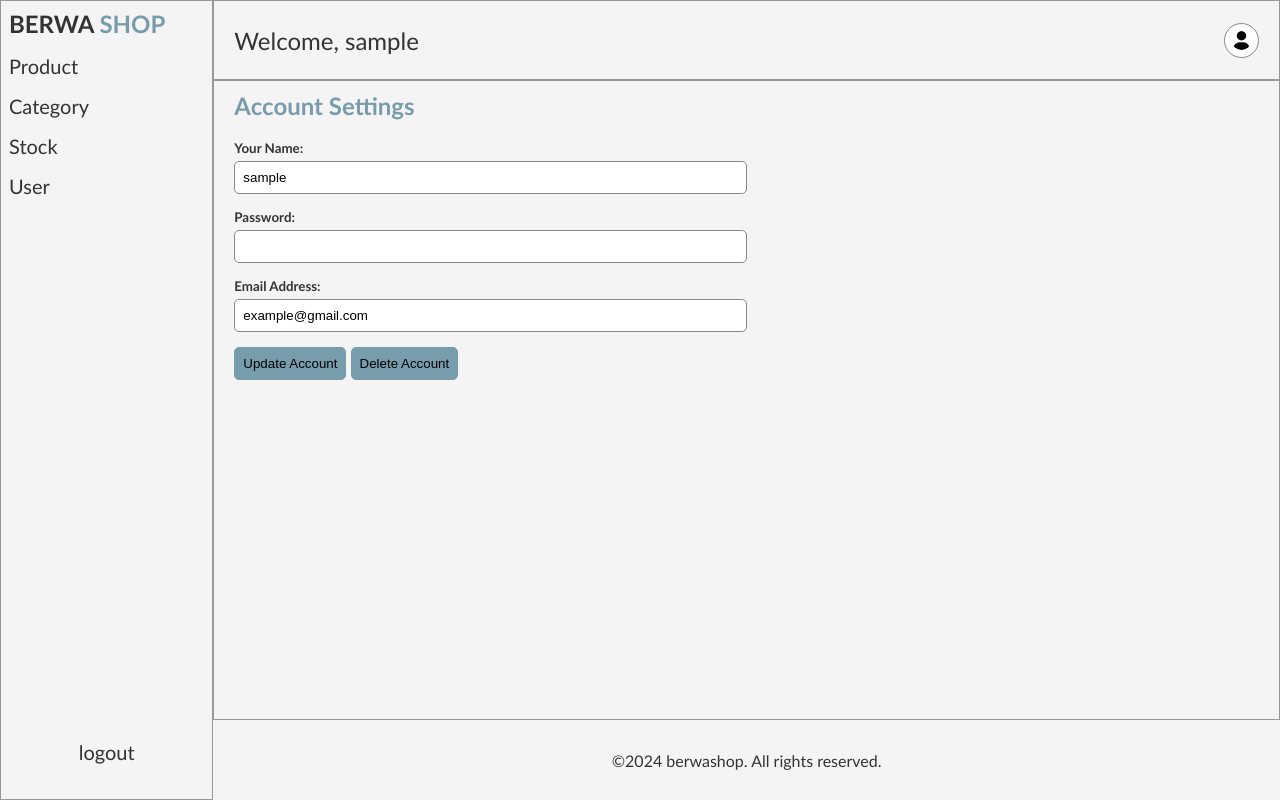
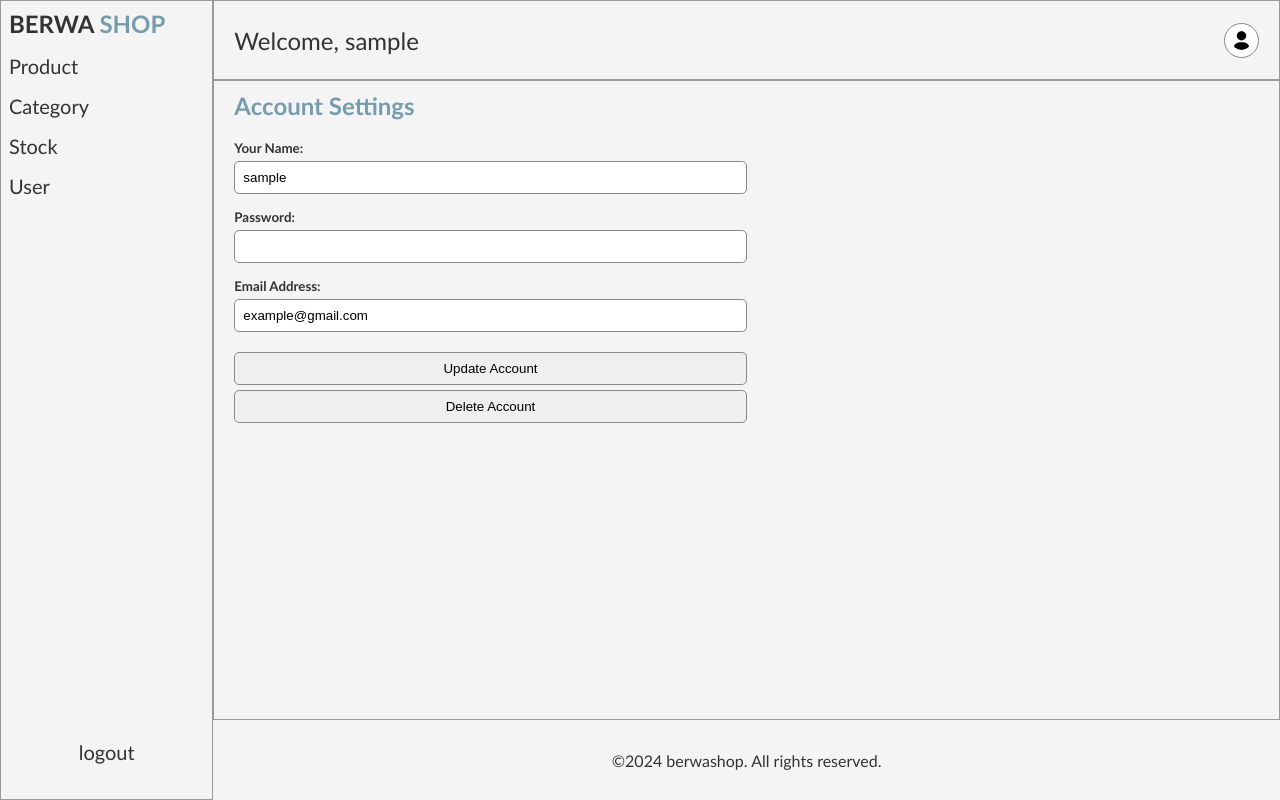
Before and after one commit to ObedNdayizera/StockManagementSystem, a PHP site: page /profile.php in a window 1280 px wide. Run offline with PHP 8.4, Linux system fonts and the light colour scheme; the visitor is signed in with stand-in values (Sample User, id 1).

Commit message:
changes in profile

```diff
--- a/profile.php
+++ b/profile.php
@@ -31,7 +31,15 @@
         padding-top: 50px;
     }
 
-    form div button{
+    form div input {
+        padding: 8px;
+        width: 100%;
+        border: 1.5px solid #888;
+        border-radius: 5px;
+        margin-top: 5px;
+    }
+
+    form div input[type: 'button'] {
         padding: 8px;
         cursor: pointer;
         background-color: #fff;
@@ -42,14 +50,6 @@
     form div button:last-child {
         background-color: #779CAB;
         border: 1.5px solid #779CAB;
-    }
-
-    form div input {
-        padding: 8px;
-        width: 100%;
-        border: 1.5px solid #888;
-        border-radius: 5px;
-        margin-top: 5px;
     }
 </style>
 <div class="section">
@@ -68,8 +68,10 @@
             <input type="text" value="<?="example@gmail.com"?>">
         </div>
         <div>
-            <a href="update_user.php?id=<?=$id?>"><button>Update Account</button></a>
-            <a href="delete_user.php?id=<?=$id?>"><button>Delete Account</button></a>
+            <!-- <a href="update_user.php?id=<?=$id?>"><button>Update Account</button></a>
+            <a href="delete_user.php?id=<?=$id?>"><button>Delete Account</button></a> -->
+            <input type="button" value="Update Account">
+            <input type="button" value="Delete Account">
         </div>
         <div>
             <img src="" alt="">
```
